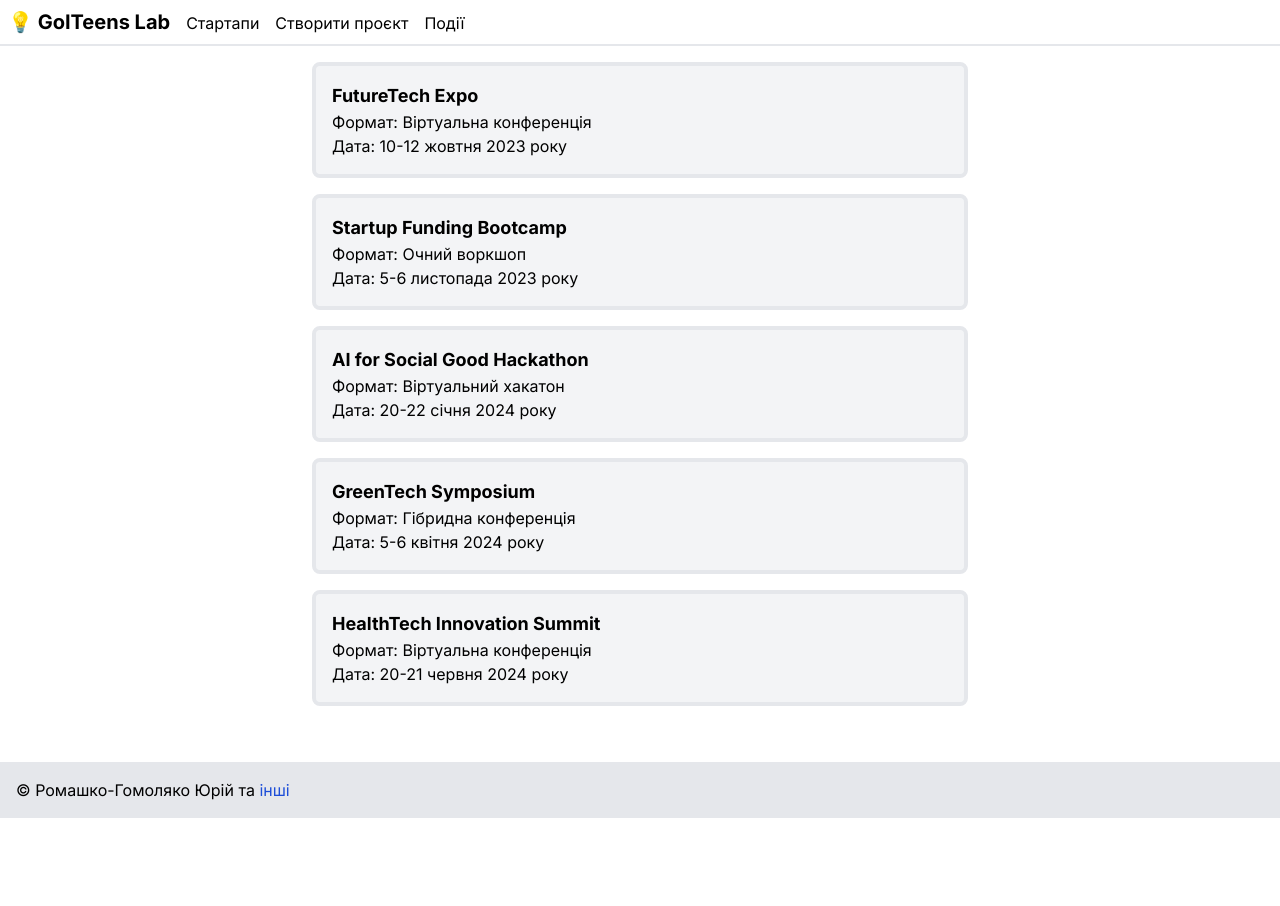
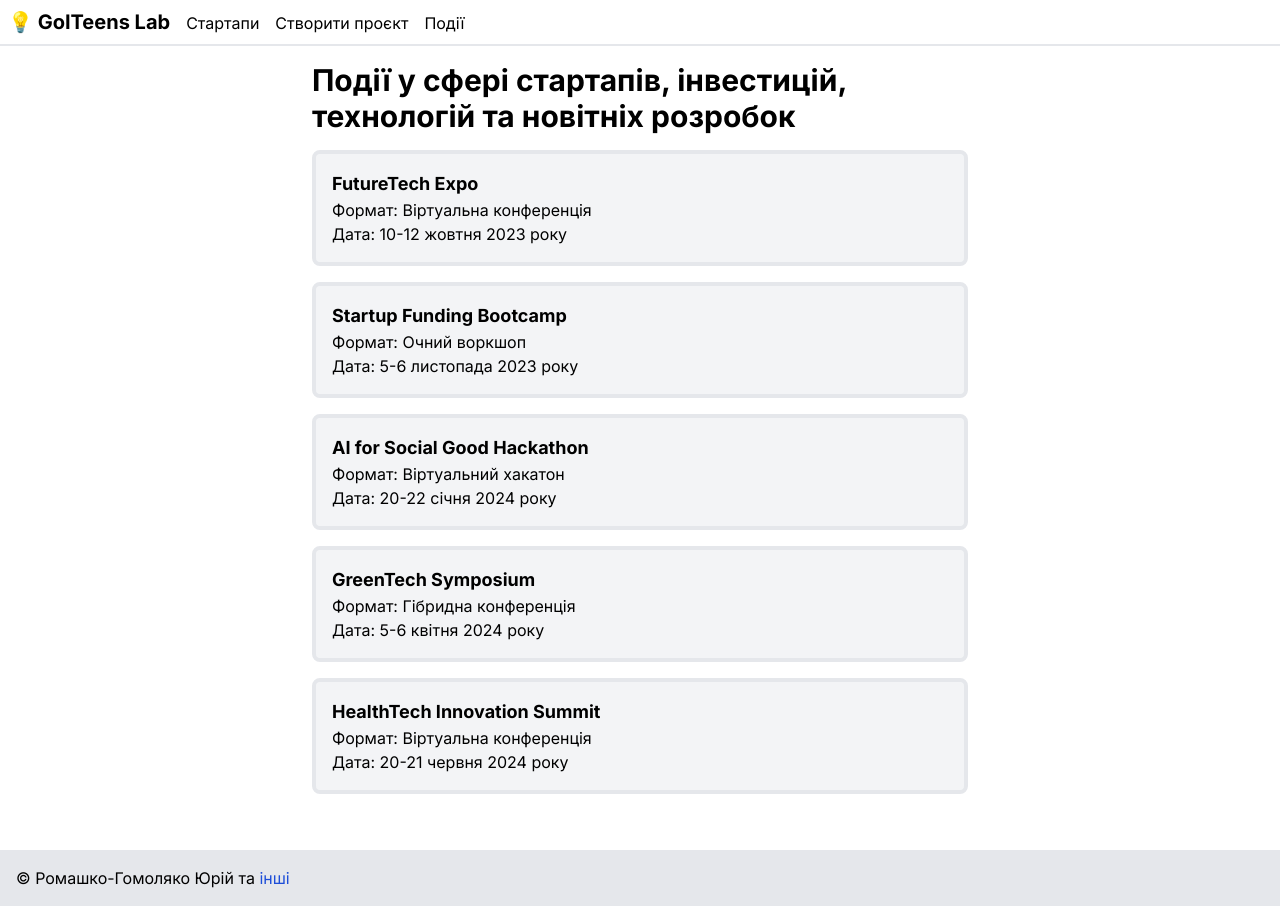
Before and after one commit to YuriiRG/GameOFTeens_JS, a Next.js app: page /events in a window 1280 px wide. Before the commit the page ends 818 px from the top, so only its background shows below. Built offline with nearby package versions, Linux system fonts and the light colour scheme.

Commit message:
Add a title to events page for consistency

```diff
--- a/src/app/events/page.tsx
+++ b/src/app/events/page.tsx
@@ -6,6 +6,9 @@ export default function Events() {
   return (
     <div className='flex justify-center'>
       <div className='flex w-[65ch] flex-col gap-4'>
+        <h1 className='text-3xl font-bold'>
+          Події у сфері стартапів, інвестицій, технологій та новітніх розробок
+        </h1>
         {events.map(({ id, name, date, format }) => (
           <EventPreview
             key={id}
```
